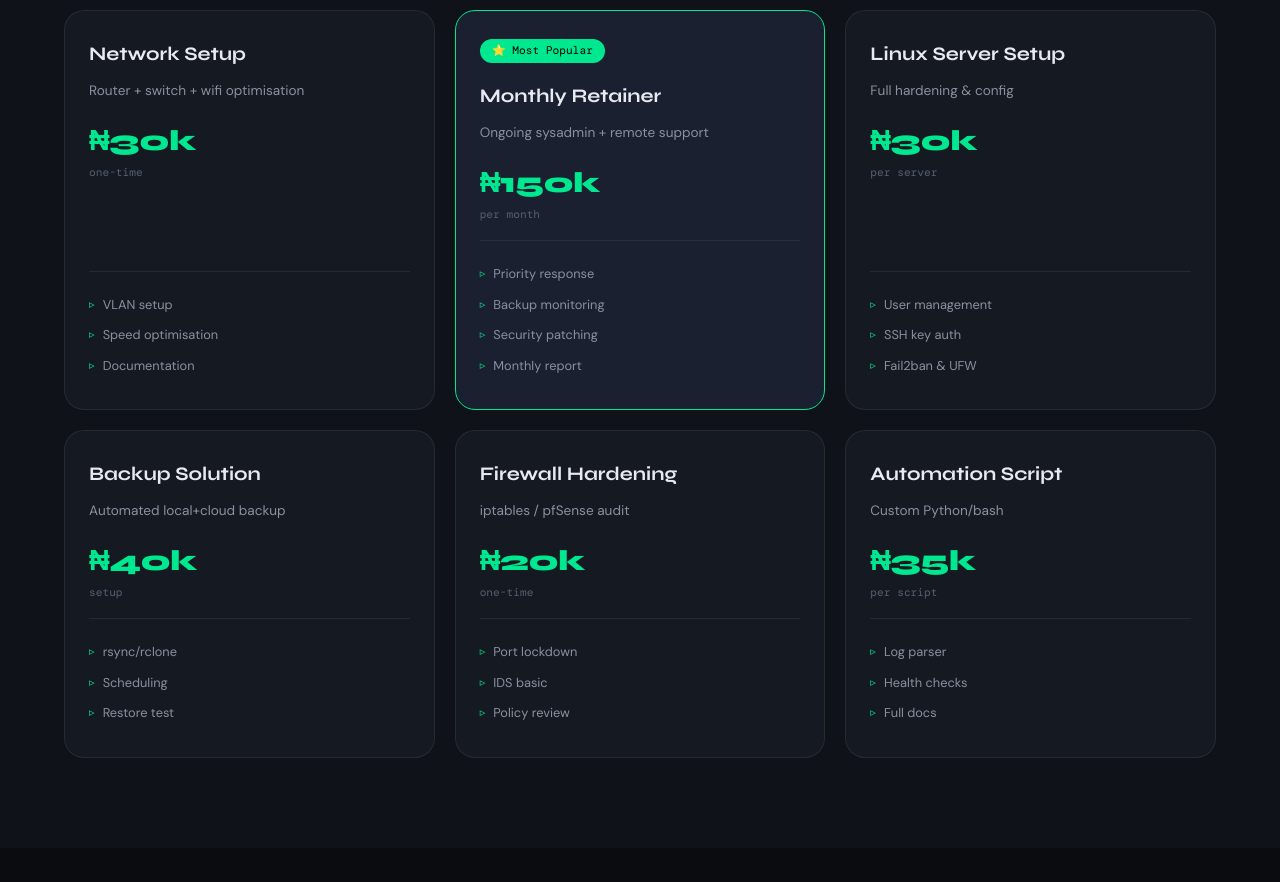
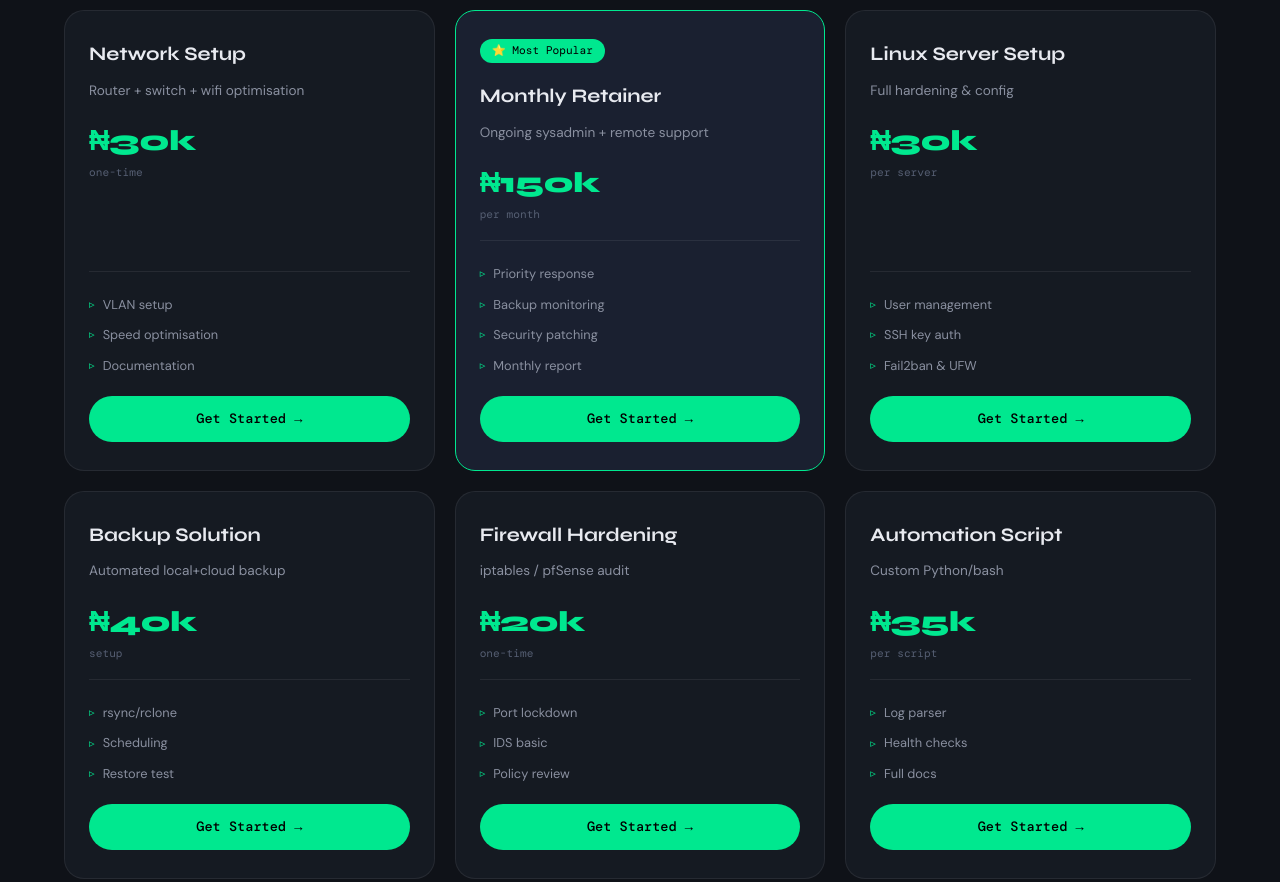
Before and after one commit to ZeroFluxTechnologies/ZeroFluxWeb, a plain HTML site: page index.html in a window 1280 px wide. Shown: the part 2060-2942 px from the top of the page. Drawn offline with nearby package versions, Linux system fonts and the light colour scheme; a web font is replaced by a local one.

Commit message:
Update index.html

```diff
--- a/index.html
+++ b/index.html
@@ -733,12 +733,18 @@
     <h2 class="section-title">No retainers? No problem.</h2>
     <p class="section-sub">Pay per project or choose a monthly plan. Zero lock-in, 100% transparent.</p>
     <div class="pricing-grid">
-      <div class="price-card"><div class="price-service">Network Setup</div><div class="price-desc-small">Router + switch + wifi optimisation</div><div class="price-amount">₦30k</div><div class="price-period">one-time</div><ul class="price-list"><li>VLAN setup</li><li>Speed optimisation</li><li>Documentation</li></ul></div>
-      <div class="price-card featured"><div class="price-badge">⭐ Most Popular</div><div class="price-service">Monthly Retainer</div><div class="price-desc-small">Ongoing sysadmin + remote support</div><div class="price-amount">₦150k</div><div class="price-period">per month</div><ul class="price-list"><li>Priority response</li><li>Backup monitoring</li><li>Security patching</li><li>Monthly report</li></ul></div>
-      <div class="price-card"><div class="price-service">Linux Server Setup</div><div class="price-desc-small">Full hardening & config</div><div class="price-amount">₦30k</div><div class="price-period">per server</div><ul class="price-list"><li>User management</li><li>SSH key auth</li><li>Fail2ban & UFW</li></ul></div>
-      <div class="price-card"><div class="price-service">Backup Solution</div><div class="price-desc-small">Automated local+cloud backup</div><div class="price-amount">₦40k</div><div class="price-period">setup</div><ul class="price-list"><li>rsync/rclone</li><li>Scheduling</li><li>Restore test</li></ul></div>
-      <div class="price-card"><div class="price-service">Firewall Hardening</div><div class="price-desc-small">iptables / pfSense audit</div><div class="price-amount">₦20k</div><div class="price-period">one-time</div><ul class="price-list"><li>Port lockdown</li><li>IDS basic</li><li>Policy review</li></ul></div>
-      <div class="price-card"><div class="price-service">Automation Script</div><div class="price-desc-small">Custom Python/bash</div><div class="price-amount">₦35k</div><div class="price-period">per script</div><ul class="price-list"><li>Log parser</li><li>Health checks</li><li>Full docs</li></ul></div>
+      <div class="price-card"><div class="price-service">Network Setup</div><div class="price-desc-small">Router + switch + wifi optimisation</div><div class="price-amount">₦30k</div><div class="price-period">one-time</div><ul class="price-list"><li>VLAN setup</li><li>Speed optimisation</li><li>Documentation</li></ul><a  href="#contact" class="btn-primary" style="margin-top: 15px; width: 100%; justify-content:center;">
+  Get Started →</a></div>
+      <div class="price-card featured"><div class="price-badge">⭐ Most Popular</div><div class="price-service">Monthly Retainer</div><div class="price-desc-small">Ongoing sysadmin + remote support</div><div class="price-amount">₦150k</div><div class="price-period">per month</div><ul class="price-list"><li>Priority response</li><li>Backup monitoring</li><li>Security patching</li><li>Monthly report</li></ul><a  href="#contact" class="btn-primary" style="margin-top: 15px; width: 100%; justify-content:center;">
+  Get Started →</a></div>
+      <div class="price-card"><div class="price-service">Linux Server Setup</div><div class="price-desc-small">Full hardening & config</div><div class="price-amount">₦30k</div><div class="price-period">per server</div><ul class="price-list"><li>User management</li><li>SSH key auth</li><li>Fail2ban & UFW</li></ul><a  href="#contact" class="btn-primary" style="margin-top: 15px; width: 100%; justify-content:center;">
+  Get Started →</a></div>
+      <div class="price-card"><div class="price-service">Backup Solution</div><div class="price-desc-small">Automated local+cloud backup</div><div class="price-amount">₦40k</div><div class="price-period">setup</div><ul class="price-list"><li>rsync/rclone</li><li>Scheduling</li><li>Restore test</li></ul><a  href="#contact" class="btn-primary" style="margin-top: 15px; width: 100%; justify-content:center;">
+  Get Started →</a></div>
+      <div class="price-card"><div class="price-service">Firewall Hardening</div><div class="price-desc-small">iptables / pfSense audit</div><div class="price-amount">₦20k</div><div class="price-period">one-time</div><ul class="price-list"><li>Port lockdown</li><li>IDS basic</li><li>Policy review</li></ul><a  href="#contact" class="btn-primary" style="margin-top: 15px; width: 100%; justify-content:center;">
+  Get Started →</a></div>
+      <div class="price-card"><div class="price-service">Automation Script</div><div class="price-desc-small">Custom Python/bash</div><div class="price-amount">₦35k</div><div class="price-period">per script</div><ul class="price-list"><li>Log parser</li><li>Health checks</li><li>Full docs</li></ul><a  href="#contact" class="btn-primary" style="margin-top: 15px; width: 100%; justify-content:center;">
+  Get Started →</a></div>
     </div>
   </section>
 
```
